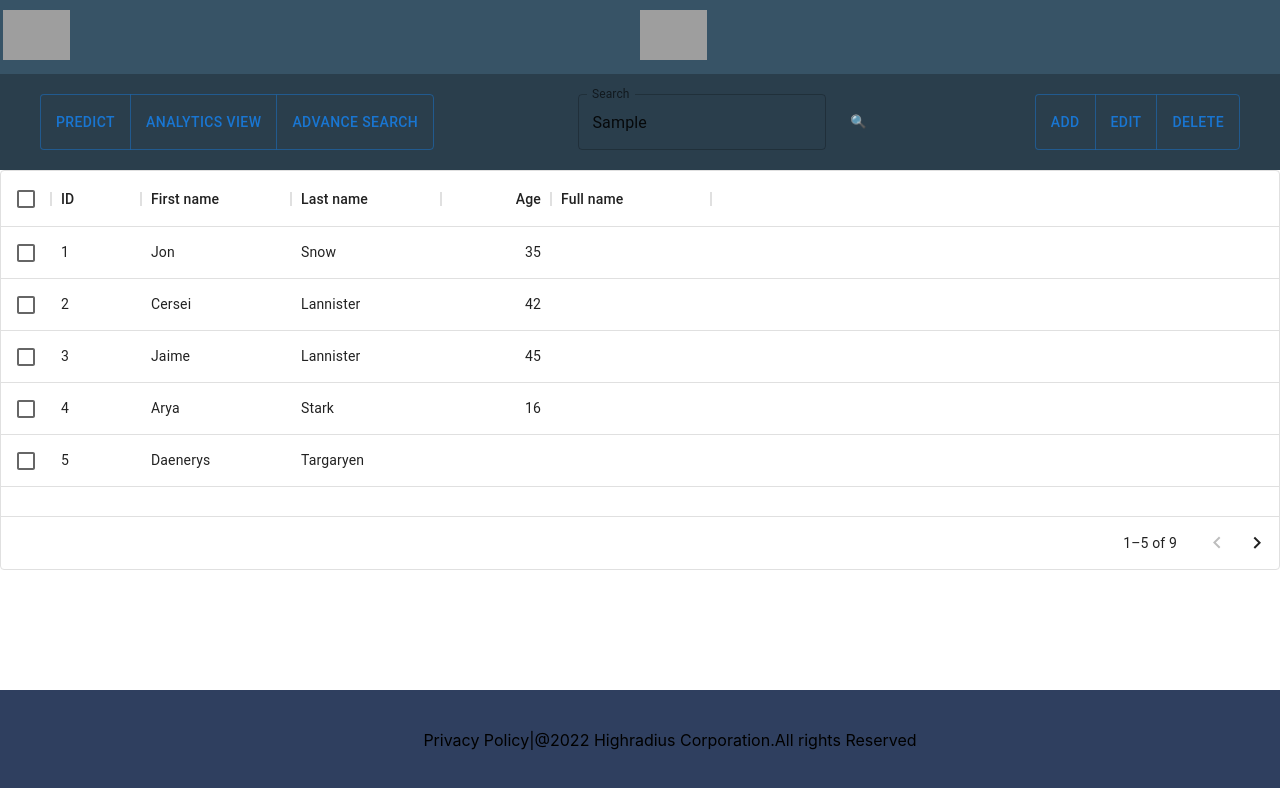
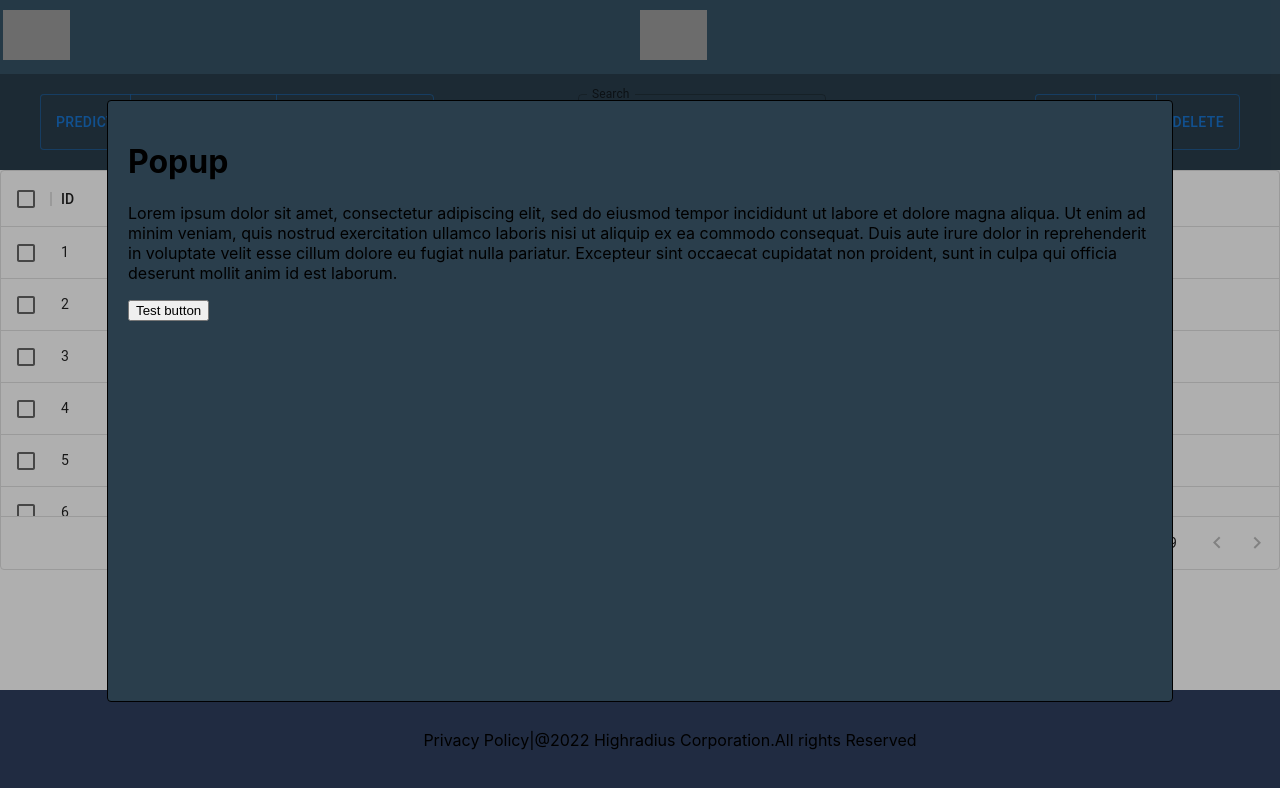
Before and after one commit to Adrita148/react-ui, a React (Create React App) app: page / in a window 1280 px wide. Both pictures are taken after typing "Sample" into the empty fields and a click on the button "ADD". Shown: the top 788 px of the page. Built offline with nearby package versions, Linux system fonts and the light colour scheme; grey boxes are pictures that could not be loaded.

Commit message:
Added scrollbar and popup window

```diff
--- a/src/App.css
+++ b/src/App.css
@@ -47,3 +47,28 @@
   width: 100%;
   height: 30px; /* Height of the footer */
 }
+
+/* Popup style */
+.popup-box {
+  position: fixed;
+  background: #00000050;
+  width: 100%;
+  height: 100vh;
+  top: 0;
+  left: 0;
+  z-index: 99 !important;
+}
+
+.box {
+  position: relative;
+  width: 80%;
+  margin: 0 auto;
+  height: 70%;
+  max-height: 80vh;
+  margin-top: calc(100vh - 85vh - 20px);
+  background-color: #2a3e4c;
+  border-radius: 4px;
+  padding: 20px;
+  border: 1px solid black;
+  overflow: auto;
+}
--- a/src/components/Buttons.js
+++ b/src/components/Buttons.js
@@ -1,17 +1,48 @@
-import React from "react";
+import React, { useState } from "react";
 import Button from "@mui/material/Button";
 import ButtonGroup from "@mui/material/ButtonGroup";
 import { TextField } from "@mui/material";
-
+import Popup from "./Popup";
 // import  InputBase  from "@mui/material";
 
 const Buttons = () => {
+  const [isOpen, setIsOpen] = useState(false);
+
+  const togglePopup = () => {
+    setIsOpen(!isOpen);
+  };
+
+  const popup = (isOpen, togglePopup) => {
+    return (
+      isOpen && (
+        <Popup
+          content={
+            <>
+              <h1>Popup</h1>
+              <p>
+                Lorem ipsum dolor sit amet, consectetur adipiscing elit, sed do
+                eiusmod tempor incididunt ut labore et dolore magna aliqua. Ut
+                enim ad minim veniam, quis nostrud exercitation ullamco laboris
+                nisi ut aliquip ex ea commodo consequat. Duis aute irure dolor
+                in reprehenderit in voluptate velit esse cillum dolore eu fugiat
+                nulla pariatur. Excepteur sint occaecat cupidatat non proident,
+                sunt in culpa qui officia deserunt mollit anim id est laborum.
+              </p>
+              <button onClick={togglePopup}>Test button</button>
+            </>
+          }
+          handleClose={togglePopup}
+        />
+      )
+    );
+  };
+
   return (
     <div className="button">
       <ButtonGroup variant="outlined" aria-label="outlined button group">
-        <Button>PREDICT</Button>
+        <Button onClick={togglePopup}>PREDICT</Button>
         <Button>ANALYTICS VIEW</Button>
-        <Button>ADVANCE SEARCH</Button>
+        <Button onClick={togglePopup}>ADVANCE SEARCH</Button>
       </ButtonGroup>
       <div style={{ display: "flex" }}>
         <TextField id="outlined-basic" label="Search" variant="outlined" />
@@ -20,13 +51,15 @@ const Buttons = () => {
         </Button>
       </div>
 
+      {popup(isOpen, togglePopup)}
+
       <ButtonGroup
         className="button-right"
         variant="outlined"
         aria-label="outlined primary button group"
       >
-        <Button>ADD</Button>
-        <Button>EDIT</Button>
+        <Button onClick={togglePopup}>ADD</Button>
+        <Button onClick={togglePopup}>EDIT</Button>
         <Button>DELETE</Button>
       </ButtonGroup>
     </div>
--- a/src/components/Header.js
+++ b/src/components/Header.js
@@ -8,8 +8,6 @@ export default function Header() {
       <DataGrid
         rows={rows}
         columns={columns}
-        pageSize={5}
-        rowsPerPageOptions={[5]}
         checkboxSelection
         disableSelectionOnClick
       />
--- /dev/null
+++ b/src/components/Popup.jsx
@@ -0,0 +1,11 @@
+import React from "react";
+
+const Popup = (props) => {
+  return (
+    <div className="popup-box">
+      <div className="box">{props.content}</div>
+    </div>
+  );
+};
+
+export default Popup;
```
Also changed, not shown: 1 other file (tests, documents, lock files or other folders).
